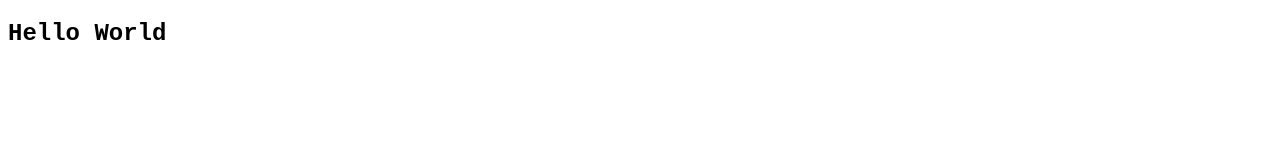
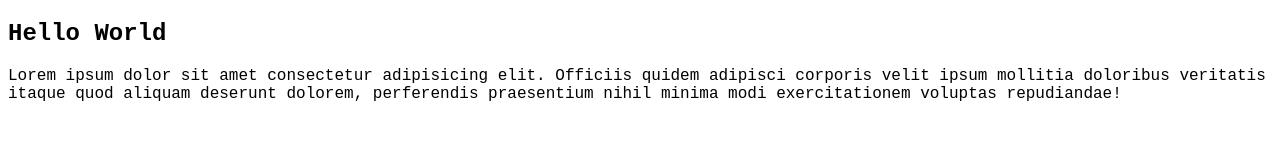
Before and after one commit to harvigusnanda/harvigusnanda.github.io, a plain HTML site: page index.html in a window 1280 px wide. Drawn offline with Linux system fonts and the light colour scheme.

Commit message:
menambahkan paragraf

```diff
--- a/index.html
+++ b/index.html
@@ -13,6 +13,6 @@
 </head>
 <body>
     <h2>Hello World</h2>
-
+    <p>Lorem ipsum dolor sit amet consectetur adipisicing elit. Officiis quidem adipisci corporis velit ipsum mollitia doloribus veritatis itaque quod aliquam deserunt dolorem, perferendis praesentium nihil minima modi exercitationem voluptas repudiandae!</p>
 </body>
 </html>
```
